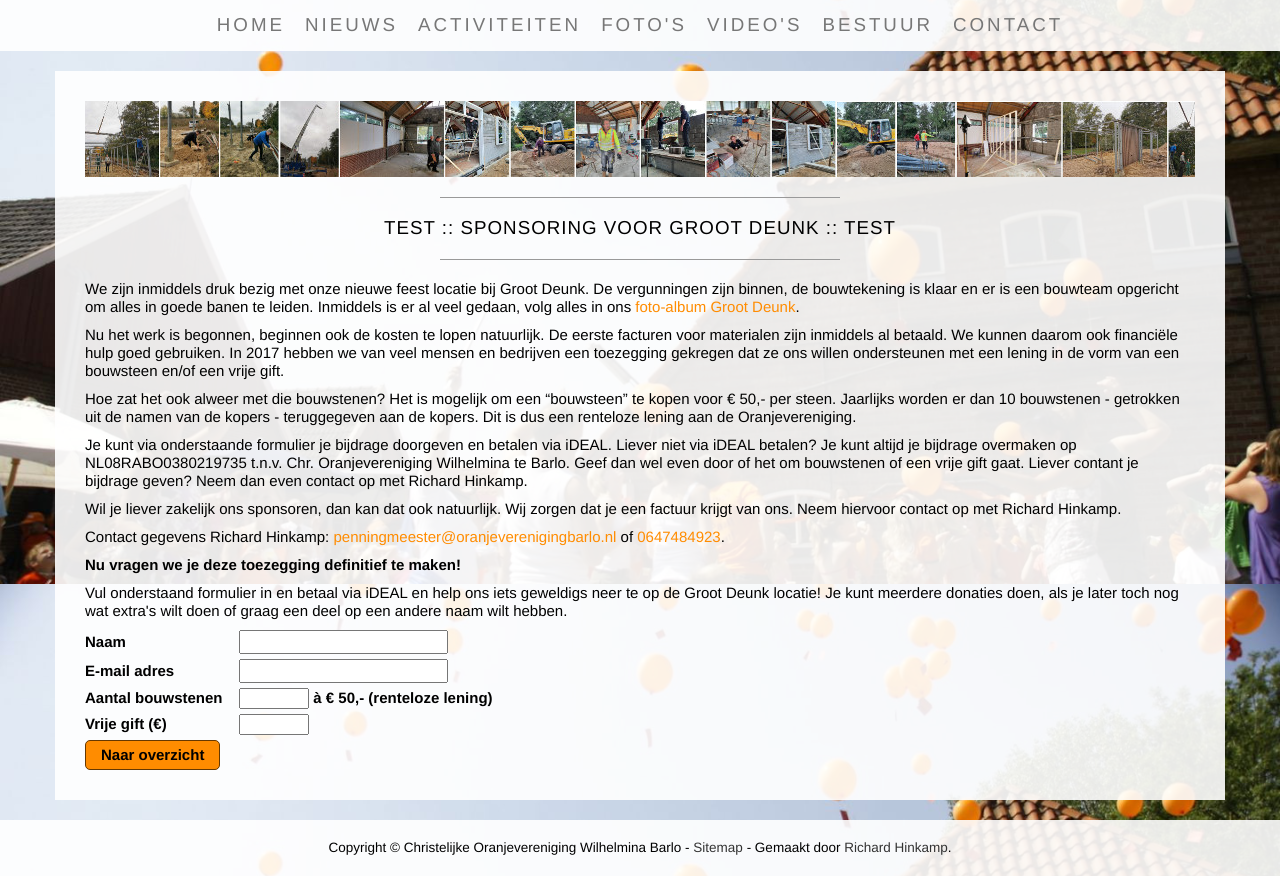
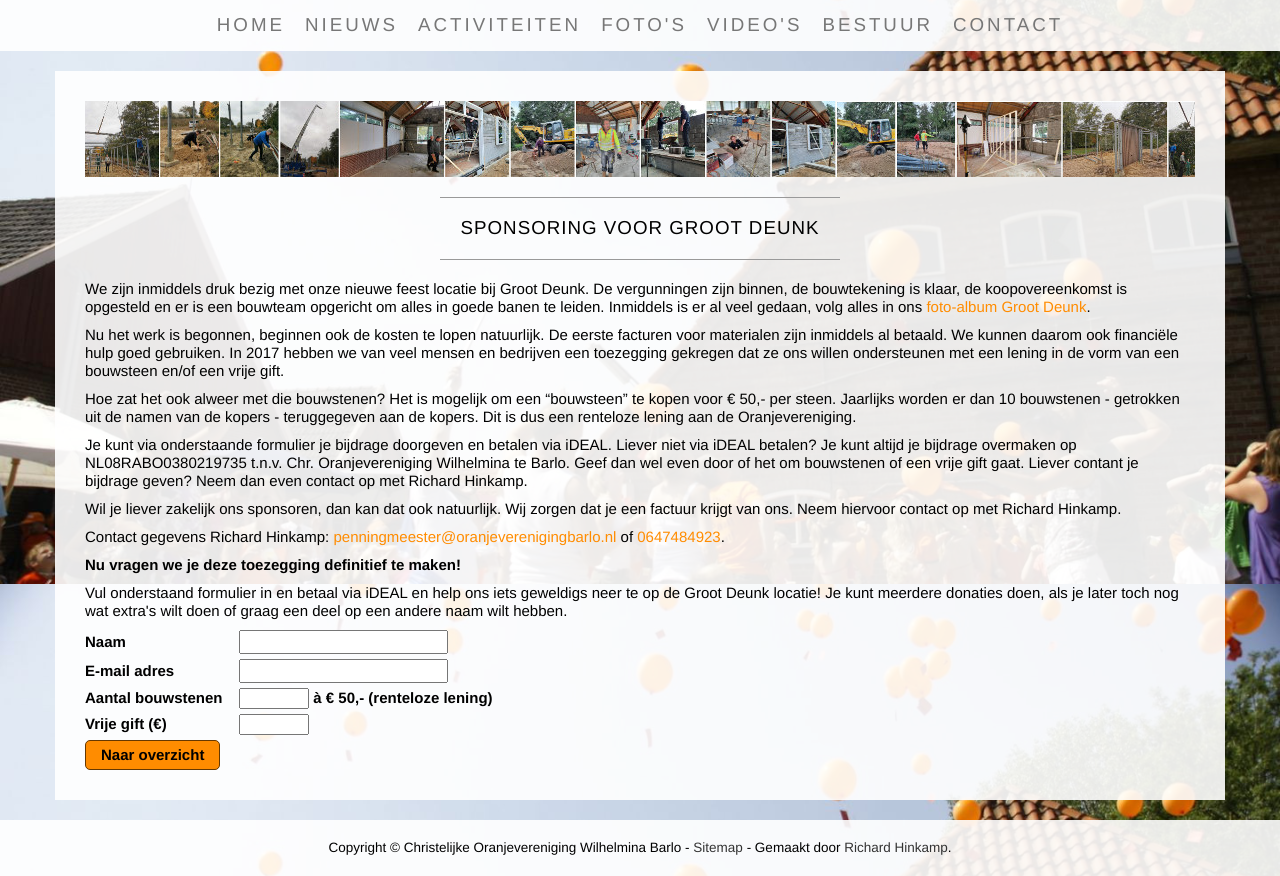
Before and after one commit to richardhinkamp/oranjevereniging-barlo-website, a PHP site: template template/sponsor.twig in a window 1280 px wide. Shown: the part 216-1092 px from the top of the page. Run offline with PHP 8.4, Linux system fonts and the light colour scheme; the template is opened without the code that fills it, so the values that code supplies are empty; some libraries are stand-ins or nearby versions.

Commit message:
Text tweak

```diff
--- a/template/sponsor.twig
+++ b/template/sponsor.twig
@@ -8,11 +8,11 @@
             <div class="col-lg-12">
                 <div><a href="https://photos.app.goo.gl/q8NCa3TMSuBRQsbX9" target="_top" style=" display: block; background-image: url(/img/grootdeunk-header.jpg); background-position: center; height: 76px; width: 100%;"></a></div>
                 <hr>
-                <h2 class="intro-text text-center">TEST :: Sponsoring voor Groot Deunk :: TEST</h2>
+                <h2 class="intro-text text-center">Sponsoring voor Groot Deunk</h2>
                 <hr>
             </div>
             <div class="col-lg-12">
-                <p>We zijn inmiddels druk bezig met onze nieuwe feest locatie bij Groot Deunk. De vergunningen zijn binnen, de bouwtekening is klaar en er is een bouwteam opgericht om alles in goede banen te leiden. Inmiddels is er al veel gedaan, volg alles in ons <a href="https://photos.app.goo.gl/q8NCa3TMSuBRQsbX9" target="_top">foto-album Groot Deunk</a>.</p>
+                <p>We zijn inmiddels druk bezig met onze nieuwe feest locatie bij Groot Deunk. De vergunningen zijn binnen, de bouwtekening is klaar, de koopovereenkomst is opgesteld en er is een bouwteam opgericht om alles in goede banen te leiden. Inmiddels is er al veel gedaan, volg alles in ons <a href="https://photos.app.goo.gl/q8NCa3TMSuBRQsbX9" target="_top">foto-album Groot Deunk</a>.</p>
                 <p>Nu het werk is begonnen, beginnen ook de kosten te lopen natuurlijk. De eerste facturen voor materialen zijn inmiddels al betaald. We kunnen daarom ook financiële hulp goed gebruiken. In 2017 hebben we van veel mensen en bedrijven een toezegging gekregen dat ze ons willen ondersteunen met een lening in de vorm van een bouwsteen en/of een vrije gift.</p>
                 <p>Hoe zat het ook alweer met die bouwstenen? Het is mogelijk om een “bouwsteen” te kopen voor € 50,- per steen. Jaarlijks worden er dan 10 bouwstenen - getrokken uit de namen van de kopers - teruggegeven aan de kopers. Dit is dus een renteloze lening aan de Oranjevereniging.</p>
                 <p>Je kunt via onderstaande formulier je bijdrage doorgeven en betalen via iDEAL. Liever niet via iDEAL betalen? Je kunt altijd je bijdrage overmaken op NL08RABO0380219735 t.n.v. Chr. Oranjevereniging Wilhelmina te Barlo. Geef dan wel even door of het om bouwstenen of een vrije gift gaat. Liever contant je bijdrage geven? Neem dan even contact op met Richard Hinkamp.</p>
```
